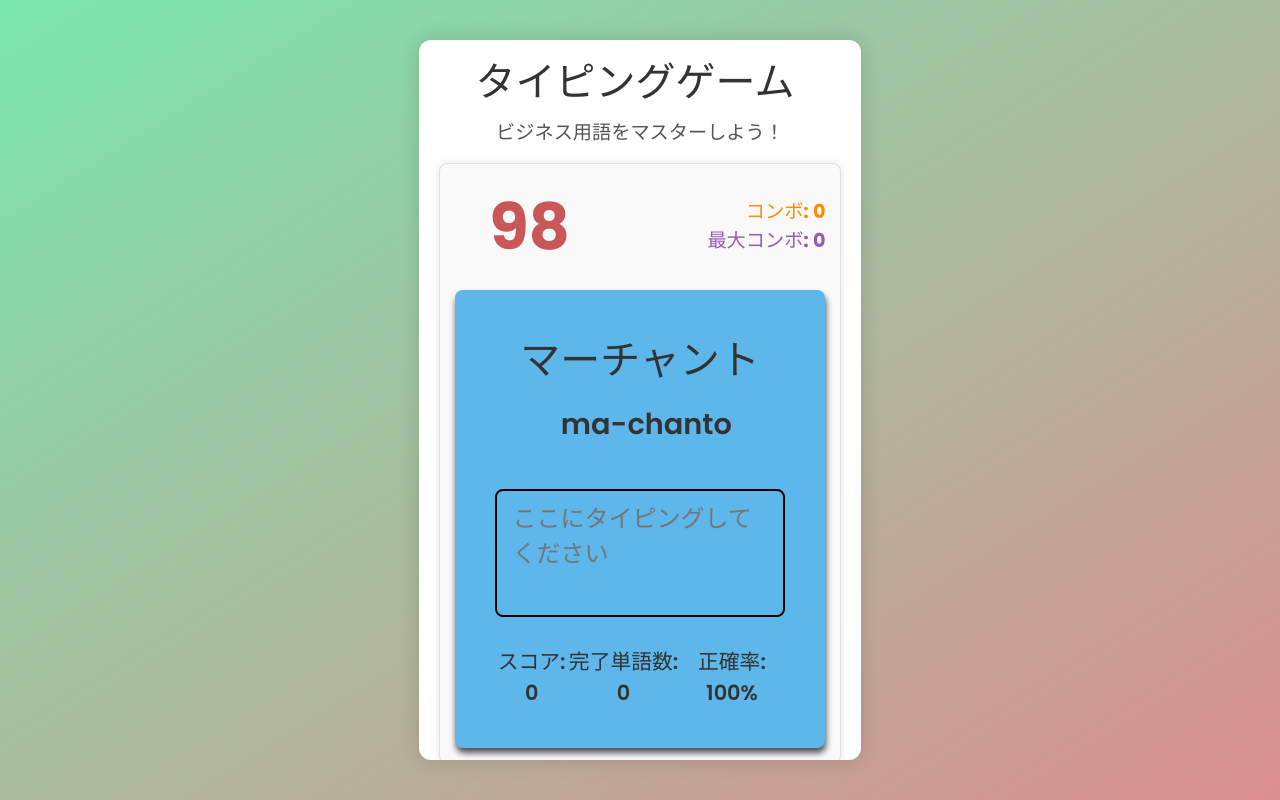
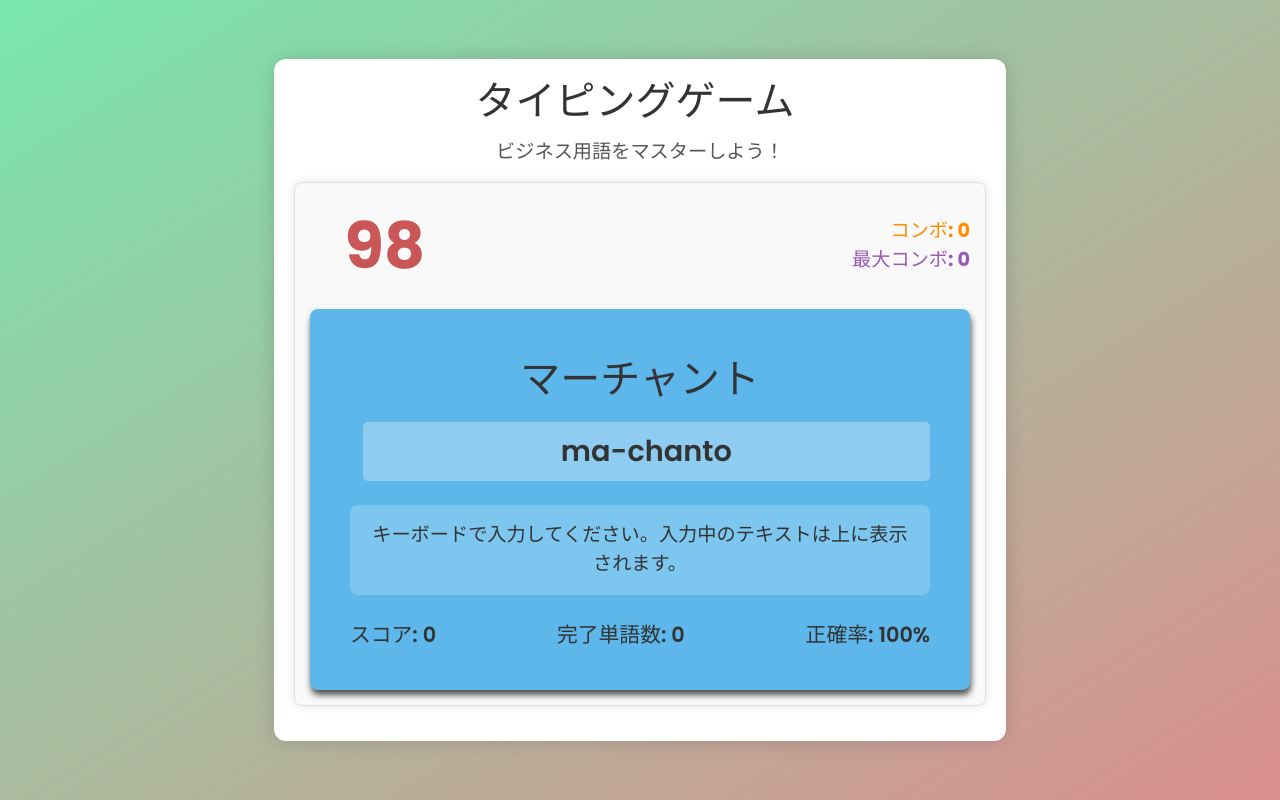
Before and after one commit to thiger7/corporate-typing-game, a React (Vite) app: page / in a window 1280 px wide. Both pictures are taken after a click on the button "タイピング開始". Built offline with nearby package versions, Linux system fonts and the light colour scheme; a web font is replaced by a local one.

Commit message:
上部のテキスト表示のみでタイピングできるようにした

```diff
--- a/src/App.css
+++ b/src/App.css
@@ -127,9 +127,14 @@ body {
 }
 
 .type-display {
+  position: relative;
   margin-bottom: 1.2rem;
   margin-left: 0.8rem;
   font-size: 1.8rem;
+  padding: 0.5rem;
+  background-color: rgba(255, 255, 255, 0.3);
+  border-radius: 5px;
+  min-height: 3.5rem;
 }
 
 .type-input {
@@ -355,6 +360,26 @@ h3 {
   color: #333;
 }
 
+/* 非表示の入力フィールド */
+.hidden-input {
+  position: absolute;
+  opacity: 0;
+  width: 0;
+  height: 0;
+  pointer-events: none;
+}
+
+/* タイピングインストラクション */
+.typing-instruction {
+  margin: 1.5rem 0;
+  padding: 1rem;
+  background-color: rgba(255, 255, 255, 0.2);
+  border-radius: 8px;
+  font-size: 1.2rem;
+  color: #333;
+  text-align: center;
+}
+
 /* Mobile responsive adjustments */
 @media (max-width: 768px) {
   .container {
--- a/src/components/GamePlay.tsx
+++ b/src/components/GamePlay.tsx
@@ -26,14 +26,24 @@ export const GamePlay: React.FC<GamePlayProps> = ({
   wordsCompleted,
   onInputChange,
 }) => {
-  const inputRef = useRef<HTMLTextAreaElement>(null);
+  const inputRef = useRef<HTMLInputElement>(null);
 
-  // 自動的にテキスト入力フィールドにフォーカスする
+  // ゲームエリア全体へのフォーカスを管理するref
+  const gameAreaRef = useRef<HTMLDivElement>(null);
+
+  // 自動的に入力フィールドにフォーカスする
   useEffect(() => {
     if (inputRef.current) {
       inputRef.current.focus();
     }
   }, [currentWord]);
+
+  // ゲームエリアがクリックされた時に入力フィールドにフォーカスする
+  const handleGameAreaClick = () => {
+    if (inputRef.current) {
+      inputRef.current.focus();
+    }
+  };
 
   // 文字ごとの状態を計算
   const getCharacterStates = (): Array<"correct" | "incorrect" | "neutral"> => {
@@ -55,7 +65,12 @@ export const GamePlay: React.FC<GamePlayProps> = ({
   const characterStates = getCharacterStates();
 
   return (
-    <div id="game" className="card">
+    <div
+      id="game"
+      className="card"
+      ref={gameAreaRef}
+      onClick={handleGameAreaClick}
+      tabIndex={0}>
       <div className="game-header">
         <div className="timer" id="timer">
           {timeLeft}
@@ -77,15 +92,21 @@ export const GamePlay: React.FC<GamePlayProps> = ({
             </span>
           ))}
         </div>
-        <textarea
+
+        {/* 非表示の入力フィールド */}
+        <input
           ref={inputRef}
           id="typeInput"
-          className="type-input"
+          className="hidden-input"
           value={userInput}
           onChange={e => onInputChange(e.target.value)}
-          placeholder="ここにタイピングしてください"
           autoFocus
         />
+
+        <div className="typing-instruction">
+          キーボードで入力してください。入力中のテキストは上に表示されます。
+        </div>
+
         <div className="game-stats">
           <div id="score">スコア: {score}</div>
           <div id="completed">完了単語数: {wordsCompleted}</div>
--- a/src/hooks/useTypingGame.ts
+++ b/src/hooks/useTypingGame.ts
@@ -305,44 +305,30 @@ export const useTypingGame = (timeLimit = DEFAULT_TIME_LIMIT) => {
   // ユーザーの入力を処理する関数
   const handleInputChange = useCallback(
     (value: string) => {
-      // タイプ音を再生
+      // 前回の入力値と新しい入力値の差分を取得
+      const prevInputLength = gameState.userInput.length;
+      const newInput = value.slice(prevInputLength);
+
+      // 新しい文字が入力されていない場合は処理しない
+      if (newInput.length === 0) {
+        return;
+      }
+
+      // 新しい文字が一度に複数入力された場合は、一文字ずつ処理する
+      // 最初の一文字だけを処理する
+      const newChar = newInput[0];
+
+      // 正しい次の文字かどうかをチェック
+      const nextCharIndex = gameState.userInput.length;
+      const expectedChar = gameState.currentWord.roman[nextCharIndex];
+
+      // 期待される文字と一致するかチェック
+      if (expectedChar && newChar === expectedChar) {
+        // 正しい入力の場合：タイプ音を再生
         playSound("type");
 
-      // 現在の単語と比較して間違いの数を計算
-      const currentMistakes: { [key: number]: boolean } = {};
-      let newMistakeCount = 0;
-      let correctCount = 0;
-      let consecutiveCorrect = true;
-
-      value.split("").forEach((char, index) => {
-        if (index < gameState.currentWord.roman.length) {
-          const isMistake = char !== gameState.currentWord.roman[index];
-          currentMistakes[index] = isMistake;
-
-          if (isMistake) {
-            newMistakeCount++;
-            consecutiveCorrect = false;
-
-            // 新しいミスが発生した場合、間違い音を鳴らす
-            if (!prevMistakesRef.current[index]) {
-              playSound("wrong");
-
-              // タイプ統計を更新
-              setTypeStats(prev => ({
-                ...prev,
-                totalTyped: prev.totalTyped + 1,
-                mistakeTyped: prev.mistakeTyped + 1,
-                combo: 0, // コンボをリセット
-                accuracy: Math.round(
-                  (prev.correctTyped / (prev.totalTyped + 1)) * 100,
-                ),
-              }));
-            }
-          } else {
-            correctCount++;
         // 正しく入力された文字の最後のインデックスを更新
-            if (index > lastCorrectCharRef.current) {
-              lastCorrectCharRef.current = index;
+        lastCorrectCharRef.current = nextCharIndex;
 
         // タイプ統計を更新
         setTypeStats(prev => {
@@ -365,26 +351,17 @@ export const useTypingGame = (timeLimit = DEFAULT_TIME_LIMIT) => {
             ),
           };
         });
-            }
-          }
-        }
-      });
 
-      // 現在のミス状態を更新
-      prevMistakesRef.current = currentMistakes;
-
-      // ゲーム状態を更新
+        // ゲーム状態を更新（正しい入力のみを反映）
+        const newUserInput = gameState.userInput + newChar;
         setGameState(prev => ({
           ...prev,
-        userInput: value,
-        mistakeCount: newMistakeCount,
+          userInput: newUserInput,
+          mistakeCount: prev.mistakeCount,
         }));
 
-      // すべての文字が正しく入力されていて、文の長さと入力の長さが同じ場合
-      if (
-        correctCount === gameState.currentWord.roman.length &&
-        value.length === gameState.currentWord.roman.length
-      ) {
+        // 単語を完全に入力できたかチェック
+        if (newUserInput.length === gameState.currentWord.roman.length) {
           // 正解音を鳴らす
           playSound("correct");
 
@@ -408,8 +385,34 @@ export const useTypingGame = (timeLimit = DEFAULT_TIME_LIMIT) => {
             prevMistakesRef.current = {};
           }, 300);
         }
+      } else {
+        // 間違い音を鳴らす
+        playSound("wrong");
+
+        // ミスカウントを増やす
+        setGameState(prev => ({
+          ...prev,
+          mistakeCount: prev.mistakeCount + 1,
+        }));
+
+        // タイプ統計を更新
+        setTypeStats(prev => ({
+          ...prev,
+          totalTyped: prev.totalTyped + 1,
+          mistakeTyped: prev.mistakeTyped + 1,
+          combo: 0, // コンボをリセット
+          accuracy: Math.round(
+            (prev.correctTyped / (prev.totalTyped + 1)) * 100,
+          ),
+        }));
+      }
     },
-    [gameState.currentWord.roman, getRandomWord, playSound],
+    [
+      gameState.userInput,
+      gameState.currentWord.roman,
+      getRandomWord,
+      playSound,
+    ],
   );
 
   // コンポーネントのアンマウント時にタイマーをクリア
```
Lines whose indentation alone changed are shown as unchanged.
